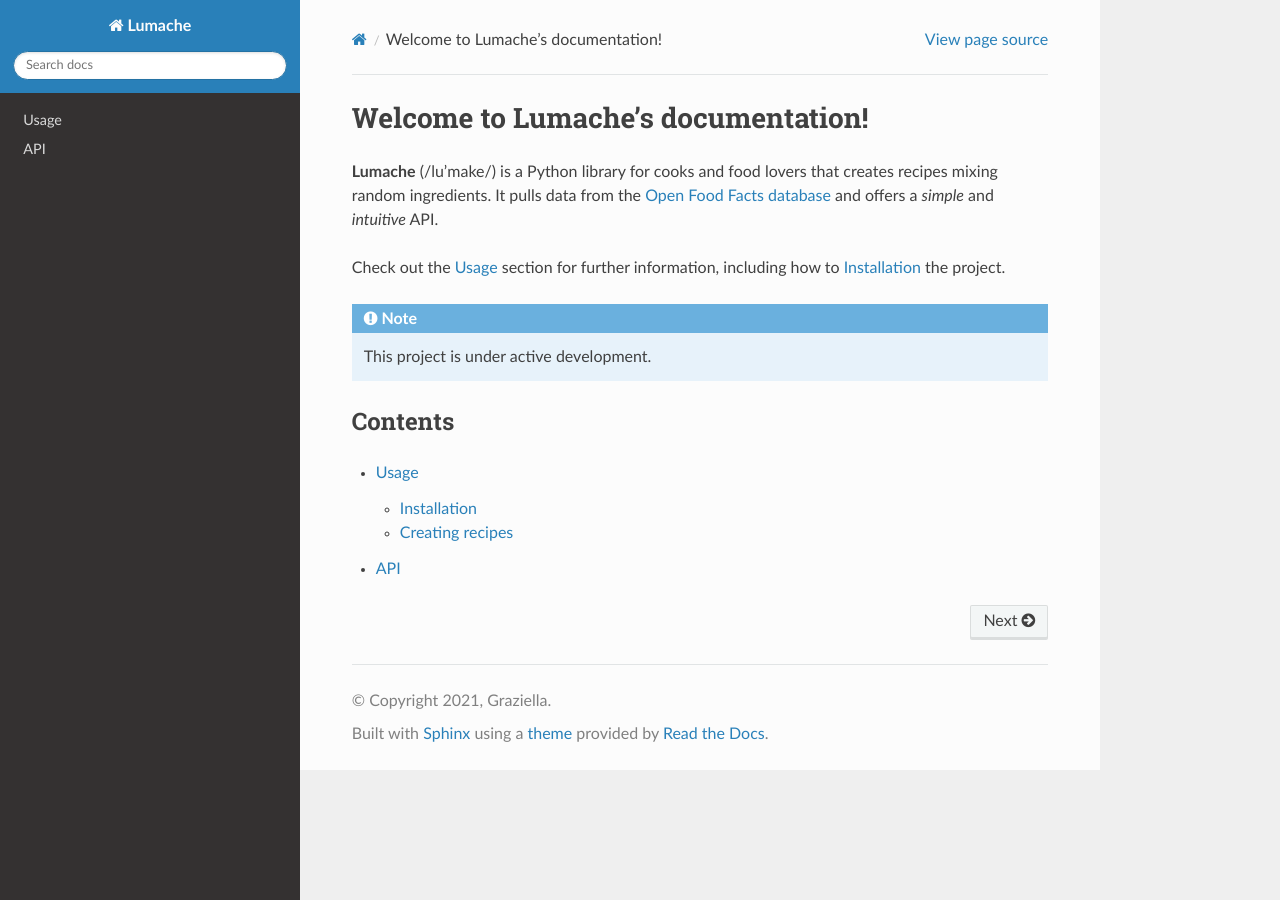
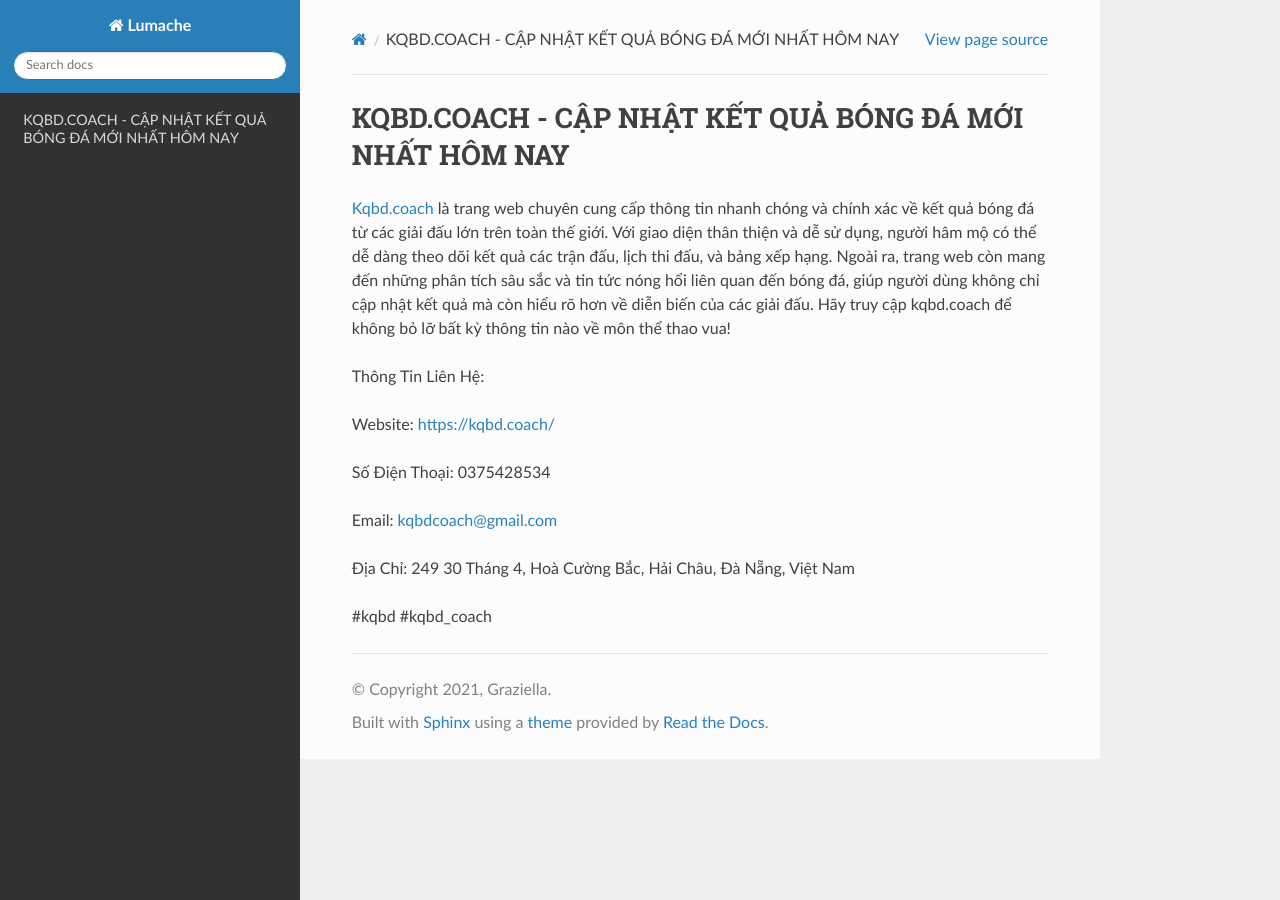
Before and after one commit to JonsCalicut123/kqbdcoach, a Sphinx documentation site: the page built from docs/source/index.rst, in a window 1280 px wide. Built offline with Sphinx 7.4.7 and the Read the Docs theme 3.1.0, drawn with Linux system fonts in a browser that asks for light colours.

Commit message:
Update index.rst

```diff
--- a/docs/source/index.rst
+++ b/docs/source/index.rst
@@ -1,22 +1,16 @@
-Welcome to Lumache's documentation!
+KQBD.COACH - CẬP NHẬT KẾT QUẢ BÓNG ĐÁ MỚI NHẤT HÔM NAY
 ===================================
 
-**Lumache** (/lu'make/) is a Python library for cooks and food lovers
-that creates recipes mixing random ingredients.
-It pulls data from the `Open Food Facts database <https://world.openfoodfacts.org/>`_
-and offers a *simple* and *intuitive* API.
+`Kqbd.coach <https://kqbd.coach/>`_ là trang web chuyên cung cấp thông tin nhanh chóng và chính xác về kết quả bóng đá từ các giải đấu lớn trên toàn thế giới. Với giao diện thân thiện và dễ sử dụng, người hâm mộ có thể dễ dàng theo dõi kết quả các trận đấu, lịch thi đấu, và bảng xếp hạng. Ngoài ra, trang web còn mang đến những phân tích sâu sắc và tin tức nóng hổi liên quan đến bóng đá, giúp người dùng không chỉ cập nhật kết quả mà còn hiểu rõ hơn về diễn biến của các giải đấu. Hãy truy cập kqbd.coach để không bỏ lỡ bất kỳ thông tin nào về môn thể thao vua!
 
-Check out the :doc:`usage` section for further information, including
-how to :ref:`installation` the project.
+Thông Tin Liên Hệ:
 
-.. note::
+Website: https://kqbd.coach/
 
-   This project is under active development.
+Số Điện Thoại: 0375428534
 
-Contents
---------
+Email: kqbdcoach@gmail.com
 
-.. toctree::
+Địa Chỉ: 249 30 Tháng 4, Hoà Cường Bắc, Hải Châu, Đà Nẵng, Việt Nam
 
-   usage
-   api
+#kqbd #kqbd_coach
```
